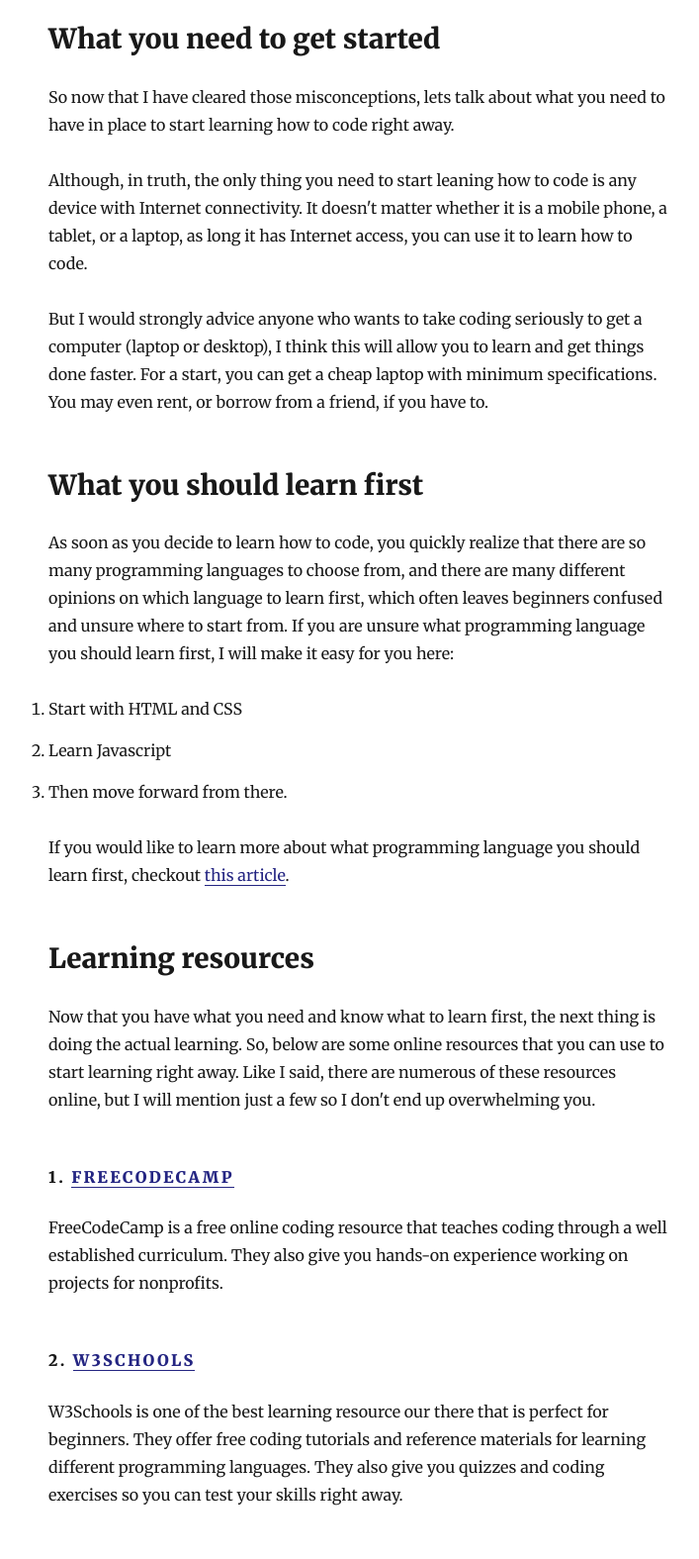
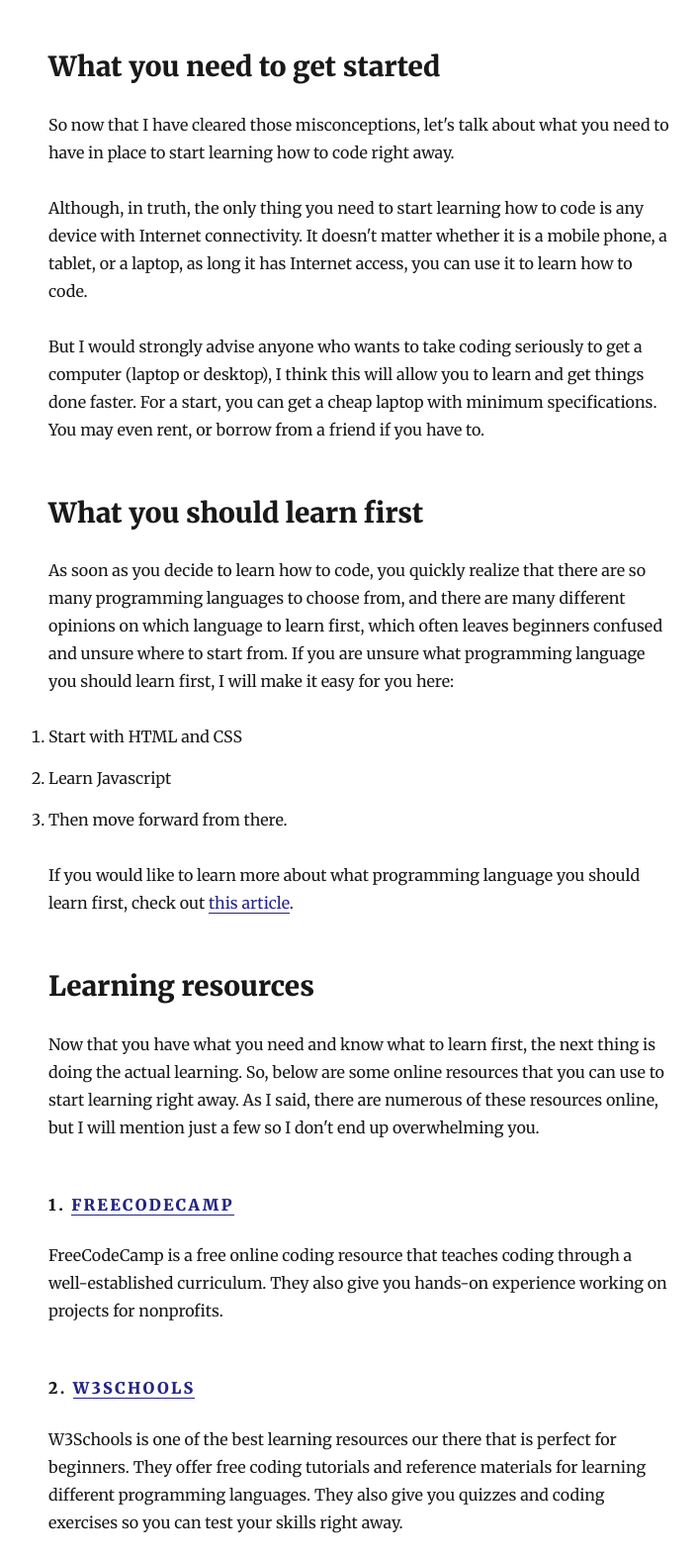
Before and after one commit to nzesalem/vorlume.com, a Gatsby site: page /start-coding/ in a window 1280 px wide. Shown: the part 1222-2797 px from the top of the page at 99% size, without its empty margins (276-983 px from the left). Built offline with nearby package versions, Linux system fonts and the light colour scheme; Gatsby itself is replaced by a stand-in of ours; some packages are replaced by stand-ins of ours.

Commit message:
Add analytics tracking id
Fix typos on first post

```diff
--- a/content/blog/start-coding/index.md
+++ b/content/blog/start-coding/index.md
@@ -3,7 +3,7 @@ title: 'What you need to start learning how to code'
 date: '2019-01-01T10:45:11.292Z'
 ---
 
-In the spirit of new year, I decided to follow [Dan Abramov's](https://twitter.com/dan_abramov) [advice](https://twitter.com/dan_abramov/status/1079214023881707520) and [footsteps](https://overreacted.io) to start a blog as soon as possible, something I have procrastinated for so long.
+In the spirit of the new year, I decided to follow [Dan Abramov](https://twitter.com/dan_abramov)'s [advice](https://twitter.com/dan_abramov/status/1079214023881707520) and [footsteps](https://overreacted.io) to start a blog as soon as possible, something I have procrastinated for so long.
 
 People have always asked me what they need to have in place before they can start learning how to code. So it makes sense to start this blog by outlining some prerequisite to learning how to code.
 
@@ -12,16 +12,16 @@ But before I do that, I want to clear two misconceptions that people tend to hav
 
 However, in honesty – you don't need to be a genius to start learning how to code. All you need to have is motivation, interest, and discipline. Coding can be as fun as learning a new language. Yes, you may find it intimidating at first, but with time you will come to enjoy it.
 
-2. **You don't need anyone to teach you:** I have seen many people who say they want to learn how to code, but they don't actually put in any effort in trying to do that, instead they just sit and wait for someone to come around and teach them or until they attend a computer science lecture. I think this is wrong. You can learn how to code on your own.
+2. **You don't need anyone to teach you:** I have seen many people who say they want to learn how to code, but they don't actually put in any effort in trying to do that, instead they just sit and wait for someone to come around and teach them or until he or she attend a computer science lecture. I think this is wrong. You can learn how to code on your own.
 
 This is not to say that you shouldn't attend a computer science lecture or get a private tutor to teach you how to code. Do that if you can (it may even help you learn faster). But in the case where you don't have someone readily available to teach you or a computer science lecture to attend, don't sit there and wait. Use the internet, there are numerous resources on the web (I will give you a few later in this post), that may even teach you better than a private tutor would. Most professional developers today are self-taught, in fact, [two out of three developers are self-taught](https://qz.com/649409/two-out-of-three-developers-are-self-taught-and-other-trends-from-a-survey-of-56033-developers/).
 
 ## What you need to get started
-So now that I have cleared those misconceptions, lets talk about what you need to have in place to start learning how to code right away.
+So now that I have cleared those misconceptions, let's talk about what you need to have in place to start learning how to code right away.
 
-Although, in truth, the only thing you need to start leaning how to code is any device with Internet connectivity. It doesn't matter whether it is a mobile phone, a tablet, or a laptop, as long it has Internet access, you can use it to learn how to code.
+Although, in truth, the only thing you need to start learning how to code is any device with Internet connectivity. It doesn't matter whether it is a mobile phone, a tablet, or a laptop, as long it has Internet access, you can use it to learn how to code.
 
-But I would strongly advice anyone who wants to take coding seriously to get a computer (laptop or desktop), I think this will allow you to learn and get things done faster. For a start, you can get a cheap laptop with minimum specifications. You may even rent, or borrow from a friend, if you have to.
+But I would strongly advise anyone who wants to take coding seriously to get a computer (laptop or desktop), I think this will allow you to learn and get things done faster. For a start, you can get a cheap laptop with minimum specifications. You may even rent, or borrow from a friend if you have to.
 
 ## What you should learn first
 As soon as you decide to learn how to code, you quickly realize that there are so many programming languages to choose from, and there are many different opinions on which language to learn first, which often leaves beginners confused and unsure where to start from. If you are unsure what programming language you should learn first, I will make it easy for you here:
@@ -30,16 +30,16 @@ As soon as you decide to learn how to code, you quickly realize that there are s
 2. Learn Javascript
 3. Then move forward from there.
 
-If you would like to learn more about what programming language you should learn first, checkout [this article](https://medium.freecodecamp.org/what-programming-language-should-i-learn-first-%CA%87d%C4%B1%C9%B9%C9%94s%C9%90%CA%8C%C9%90%C9%BE-%C9%B9%C7%9D%CA%8Dsu%C9%90-19a33b0a467d).
+If you would like to learn more about what programming language you should learn first, check out [this article](https://medium.freecodecamp.org/what-programming-language-should-i-learn-first-%CA%87d%C4%B1%C9%B9%C9%94s%C9%90%CA%8C%C9%90%C9%BE-%C9%B9%C7%9D%CA%8Dsu%C9%90-19a33b0a467d).
 
 ## Learning resources
-Now that you have what you need and know what to learn first, the next thing is doing the actual learning. So, below are some online resources that you can use to start learning right away. Like I said, there are numerous of these resources online, but I will mention just a few so I don't end up overwhelming you.
+Now that you have what you need and know what to learn first, the next thing is doing the actual learning. So, below are some online resources that you can use to start learning right away. As I said, there are numerous of these resources online, but I will mention just a few so I don't end up overwhelming you.
 
 #### 1. [freeCodeCamp](https://www.freecodecamp.org)
-FreeCodeCamp is a free online coding resource that teaches coding through a well established curriculum. They also give you hands-on experience working on projects for nonprofits.
+FreeCodeCamp is a free online coding resource that teaches coding through a well-established curriculum. They also give you hands-on experience working on projects for nonprofits.
 
 #### 2. [W3Schools](https://www.w3schools.com)
-W3Schools is one of the best learning resource our there that is perfect for beginners. They offer free coding tutorials and reference materials for learning different programming languages. They also give you quizzes and coding exercises so you can test your skills right away.
+W3Schools is one of the best learning resources our there that is perfect for beginners. They offer free coding tutorials and reference materials for learning different programming languages. They also give you quizzes and coding exercises so you can test your skills right away.
 
 #### 3. [Codecademy](https://www.codecademy.com)
 Codecademy is an online interactive learning platform that teaches people how to code. You read a little, type the codes right into the browser, and see results immediately.
@@ -47,7 +47,7 @@ Codecademy is an online interactive learning platform that teaches people how to
 Take a look at these resources, and use anyone that you feel is better for you to start learning immediately.
 
 ## One more thing
-When you are learning on you own – the process may become boring, and you can easily give up when faced with challenges that comes with learning a new skill. So find a group of like-minded people, or a community of people who are learning or doing the same thing as you.
+When you are learning on your own – the process may become boring, and you can easily give up when faced with challenges that come with learning a new skill. So find a group of like-minded people or a community of people who are learning or doing the same thing as you.
 
 There are communities like [Google Developer Group](https://developers.google.com/programs/community/gdg), [Facebook Developer Circles](https://developers.facebook.com/developercircles/), [Andela Learning Community](https://andela.com/alc/), [ForLoop Africa](https://forloop.africa), etc. Find these communities near you, follow them, and follow their organizers to stay updated on what is happening in the community. Find out when and where they will be holding their next meetup and be sure to be in attendance. You will meet a lot of beginners and experts alike who will motivate you. Ask a lot of questions, and don't hesitate to share the little you know, for in so doing, you are also learning.
 
--- a/gatsby-config.js
+++ b/gatsby-config.js
@@ -50,7 +50,7 @@ module.exports = {
     {
       resolve: `gatsby-plugin-google-analytics`,
       options: {
-        //trackingId: `ADD YOUR TRACKING ID HERE`,
+        trackingId: `UA-40650042-11`,
       },
     },
     `gatsby-plugin-feed`,
```
